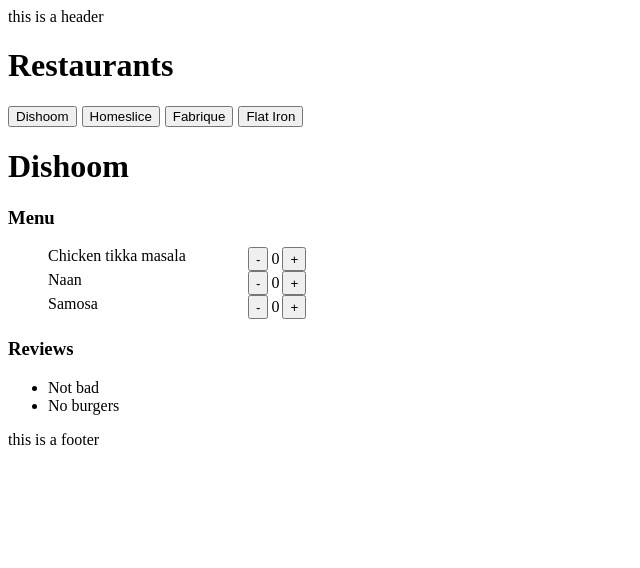
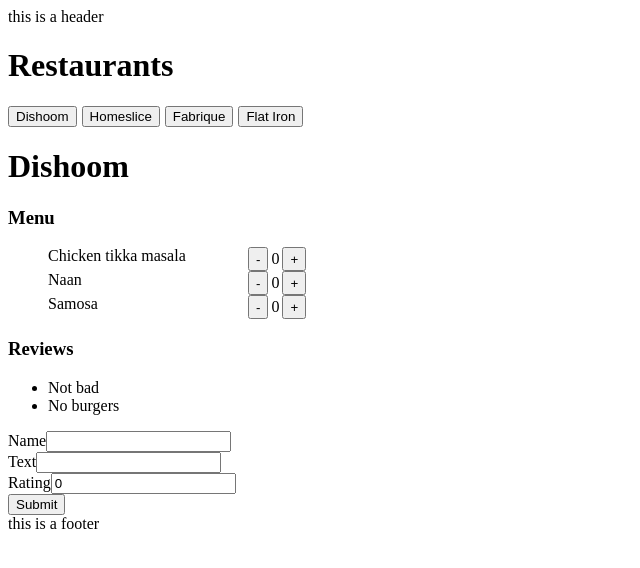
Before and after one commit to Windman/LearnReact, a React (Vite) app in the folder react-with-vite/: page / in a window 1280 px wide. Shown: the top 568 px of the page, without its empty margins (0-640 px from the left). Built offline with nearby package versions, Linux system fonts and the light colour scheme.

Commit message:
Add review form with submit button logic

```diff
--- a/react-with-vite/src/components/navigation/natigation.component.jsx
+++ b/react-with-vite/src/components/navigation/natigation.component.jsx
@@ -1,4 +1,4 @@
-export const Navigation = ({ items, selectedIndex, onSelect, type }) => {
+export const Navigation = ({ items, selectedIndex=0, onSelect, type="TAB" }) => {
   return (
     <div className="navigation">
       {items.map((item, index) => (
@@ -9,8 +9,3 @@ export const Navigation = ({ items, selectedIndex, onSelect, type }) => {
     </div>
   );
 };
-
-Navigation.defaultProps = {
-  type: "TAB",
-  selectedIndex: 0,
-};
--- a/react-with-vite/src/components/restaurant-card/restaurant-card.component.jsx
+++ b/react-with-vite/src/components/restaurant-card/restaurant-card.component.jsx
@@ -1,4 +1,5 @@
 import { CounterContainer } from "../counter/counter.container";
+import { ReviewForm } from "./review-form/review-form.component";
 
 const maxMenuItemCount = 5;
 const minMenuItemCount = 0;
@@ -29,6 +30,7 @@ export const RestaurantCard = ({ item }) => {
             <li key={reviewItem.id}>{reviewItem.text}</li>
           ))}
         </ul>
+        <ReviewForm/>
       </div>
     </div>
   );
--- /dev/null
+++ b/react-with-vite/src/components/restaurant-card/review-form/review-form.component.jsx
@@ -0,0 +1,53 @@
+import { useReviewForm } from "./review-form.hook";
+
+export const ReviewForm = () => {
+  const { form, updateField, resetForm } = useReviewForm();
+  const { name, text, rating } = form;
+
+  const handleSubmit = (form) => {
+    console.log("handle submit", form);
+    resetForm();
+  };
+
+  return (
+    <div>
+      <div>
+        <span>Name</span>
+        <input
+          value={name}
+          onChange={(event) => {
+            updateField("setName", event.target.value);
+          }}
+        />
+      </div>
+      <div>
+        <span>Text</span>
+        <input
+          value={text}
+          onChange={(event) => {
+            updateField("setText", event.target.value);
+          }}
+        />
+      </div>
+      <div>
+        <span>Rating</span>
+        <input
+          value={rating}
+          onChange={(event) => {
+            updateField("setRating", event.target.value);
+          }}
+        />
+      </div>
+      <div>
+        <button
+          type="submit"
+          onClick={() => {
+            handleSubmit(form);
+          }}
+        >
+          Submit
+        </button>
+      </div>
+    </div>
+  );
+};
--- /dev/null
+++ b/react-with-vite/src/components/restaurant-card/review-form/review-form.hook.jsx
@@ -0,0 +1,44 @@
+import { useReducer } from "react";
+
+const INITIAL_REVIEW_FORM = {
+  name: "",
+  text: "",
+  rating: 0,
+};
+
+function reducer(state, { formField, payload }) {
+  switch (formField) {
+    case "setName":
+      return {
+        ...state,
+        name: payload,
+      };
+    case "setText":
+      return {
+        ...state,
+        text: payload,
+      };
+    case "setRating":
+      return {
+        ...state,
+        rating: payload,
+      };
+    case "reset":
+      return {
+        ...INITIAL_REVIEW_FORM,
+      };
+    default:
+      return state;
+  }
+}
+
+export const useReviewForm = () => {
+  const [form, dispatch] = useReducer(reducer, INITIAL_REVIEW_FORM);
+  const updateField = (formField, payload) => dispatch({ formField, payload });
+  const resetForm = () => dispatch({formField: "reset"});
+  return {
+    form,
+    updateField,
+    resetForm,
+  };
+};
```
